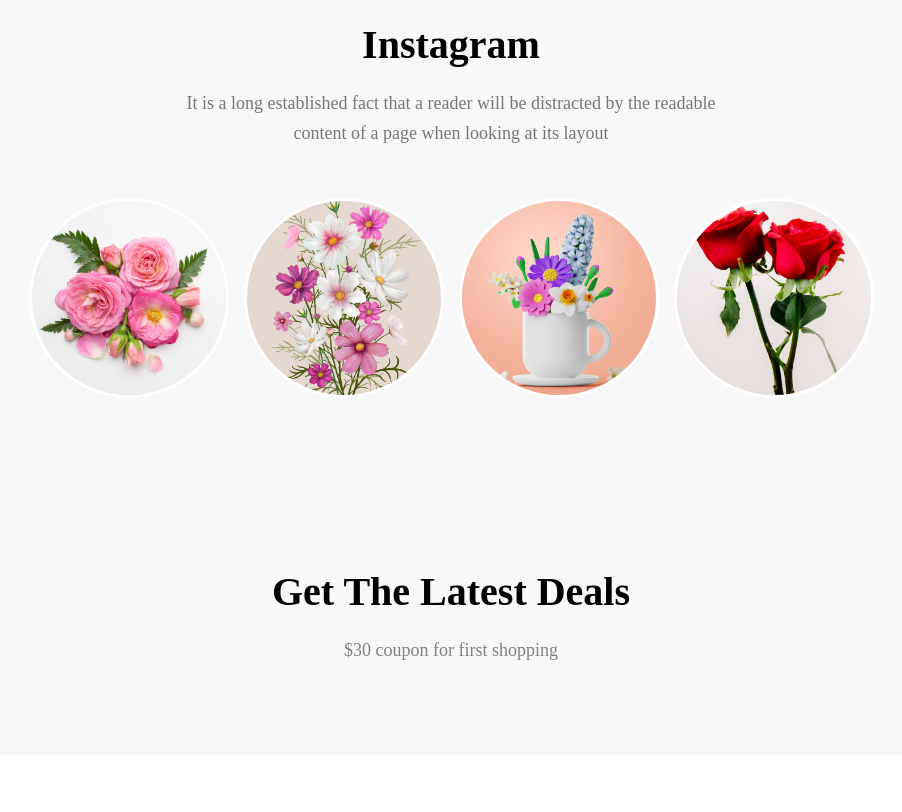
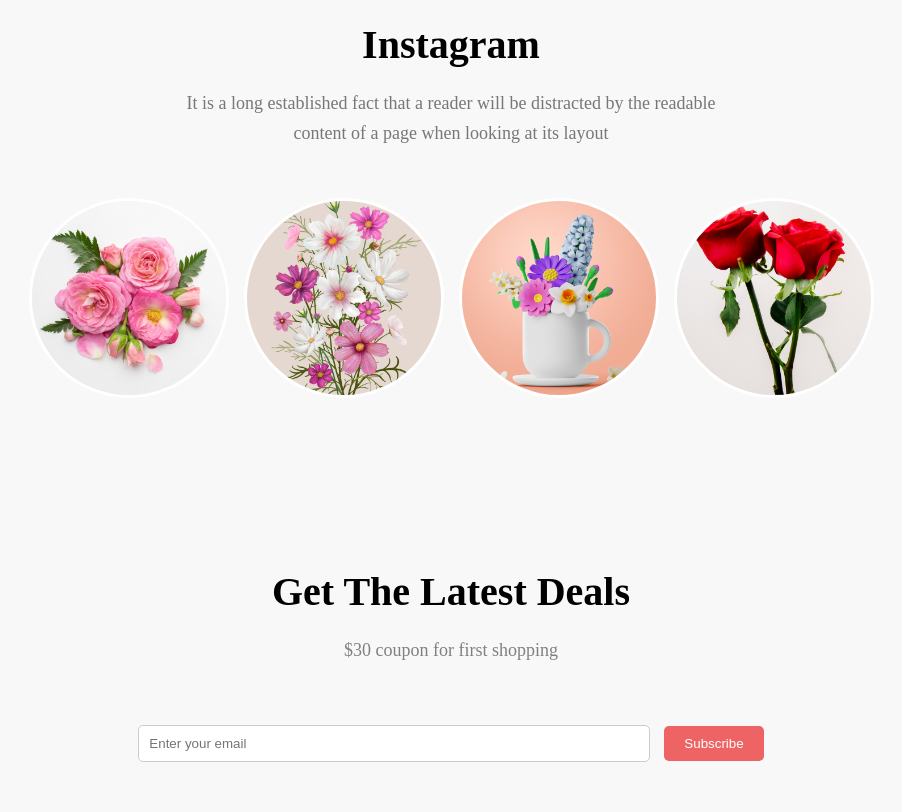
Before and after one commit to coder-Jahirul-Islam/flower-shop-assingment, a plain HTML site: page index.html in a window 1280 px wide. Shown: the part 2076-2888 px from the top of the page, without its empty margins (189-1091 px from the left). Drawn offline with Linux system fonts and the light colour scheme.

Commit message:
update input and subscribe button

```diff
--- a/CSS/style.css
+++ b/CSS/style.css
@@ -219,15 +219,44 @@
  }
 
  /* get latest deals */
-/* will add the bg img */
+ /* will add the bg img */
  .latest_deals {
-    background-color: #f8f8f8;
+     background-color: #f8f8f8;
 
  }
+
  .latest_container {
      display: flex;
      flex-direction: column;
      text-align: center;
      padding: 70px 20px;
-     margin-bottom: 50px;
  }
+
+ /* input and subscribe button */
+ .subscribe_form {
+    text-align: center;
+    margin-top: -30px;
+    padding-bottom: 50px;
+}
+
+.subscribe_form input[type="email"] {
+    width: 40%; /* Set input width to 70% of its container */
+    padding: 10px;
+    margin-right: 10px;
+    border: 1px solid #ccc;
+    border-radius: 5px;
+}
+
+.subscribe_form button {
+    padding: 10px 20px;
+    background-color: #ee6464;
+    color: white;
+    border: none;
+    border-radius: 5px;
+    cursor: pointer;
+    transition: background-color 0.3s ease;
+}
+
+.subscribe_form button:hover {
+    background-color: #d63131;
+}
--- a/index.html
+++ b/index.html
@@ -101,7 +101,15 @@
                 <h2 class="section_title">Get The Latest Deals</h2>
                 <p class="section_desc">$30 coupon for first shopping</p>
             </div>
+            <div class="subscribe_form">
+                <input type="email" placeholder="Enter your email">
+                <button type="submit">Subscribe</button>
+            </div>
         </section>
+
+        <footer>
+
+        </footer>
 
     </main>
 
```
